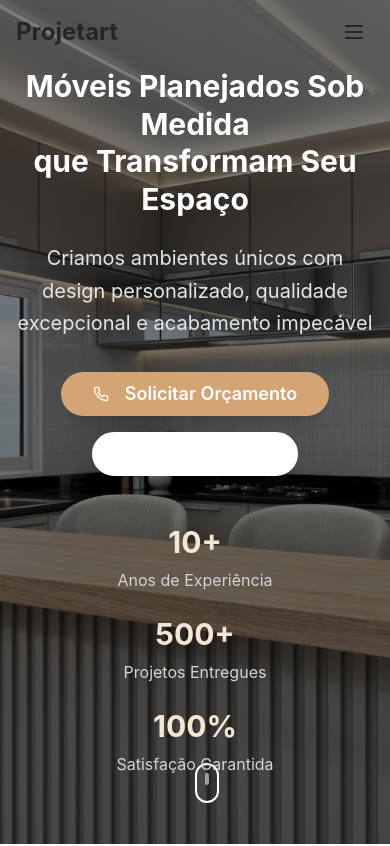
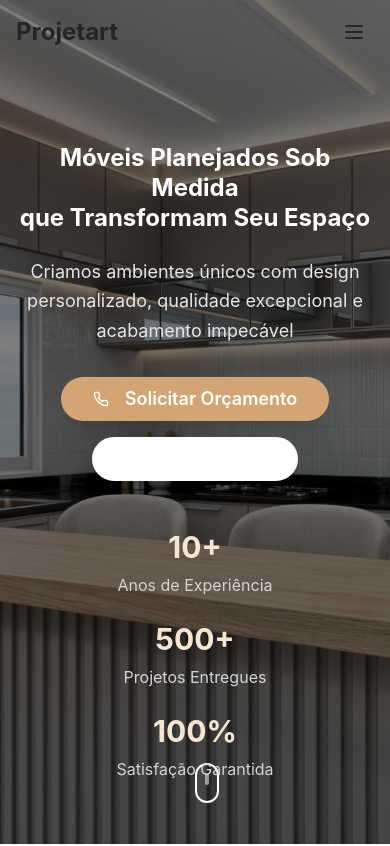
Before and after one commit to MATHEUS10010/projetart-web-design, a React (Vite) app: page / in a window 390 px wide. Shown: the top 846 px of the page. Built offline with nearby package versions, Linux system fonts and the light colour scheme.

Commit message:
Fix: Improve Hero section for mobile
Adjust the Hero section to ensure the title doesn't overlap the "Projetart" logo on mobile devices and improve overall mobile-friendliness.

```diff
--- a/src/components/Hero.tsx
+++ b/src/components/Hero.tsx
@@ -30,15 +30,15 @@ const Hero = () => {
       </div>
 
       {/* Content */}
-      <div className="relative z-10 text-center px-4 max-w-4xl mx-auto">
-        <h1 className="text-3xl md:text-5xl lg:text-6xl font-bold text-white mb-6 leading-tight">
+      <div className="relative z-10 text-center px-4 max-w-4xl mx-auto pt-20 md:pt-0">
+        <h1 className="text-2xl md:text-5xl lg:text-5xl font-bold text-white mb-6 leading-tight">
           Móveis Planejados Sob Medida{' '}
           <span className="block text-white">
             que Transformam Seu Espaço
           </span>
         </h1>
 
-        <p className="text-xl md:text-2xl text-neutral-200 mb-8 max-w-2xl mx-auto leading-relaxed">
+        <p className="text-lg md:text-2xl text-neutral-200 mb-8 max-w-2xl mx-auto leading-relaxed">
           Criamos ambientes únicos com design personalizado,
           qualidade excepcional e acabamento impecável
         </p>
```
